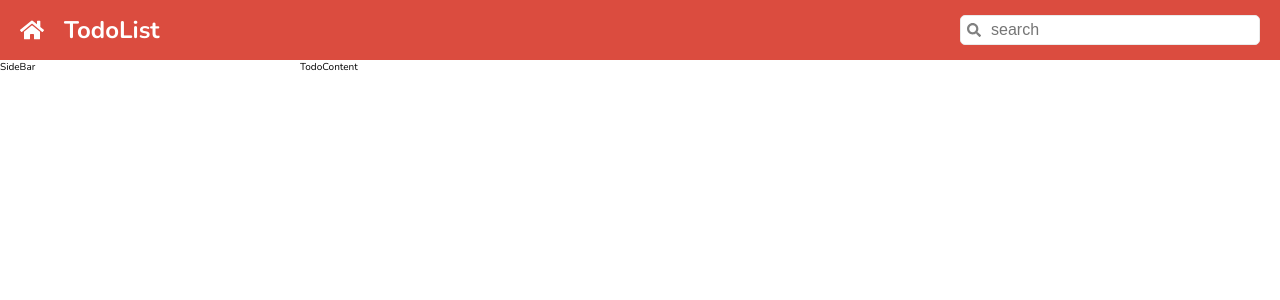
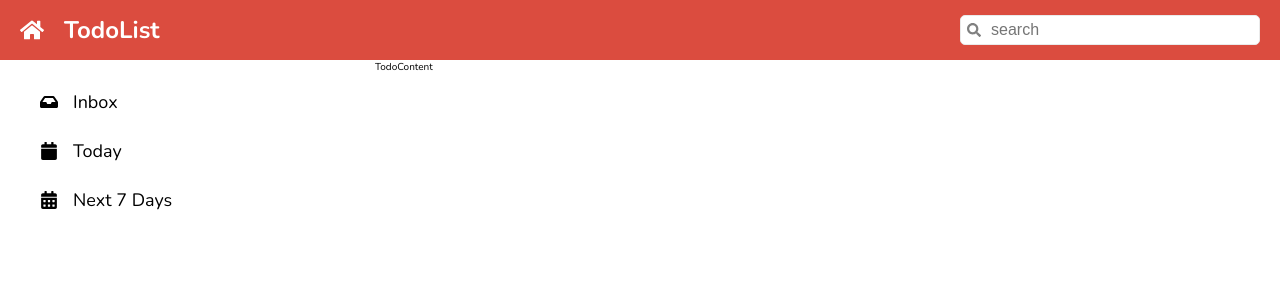
Before and after one commit to maiprapawin/CC15-todolist, a React (Create React App) app: page / in a window 1280 px wide. Shown: the top 300 px of the page. Built offline with nearby package versions, Linux system fonts and the light colour scheme.

Commit message:
finished: list UI

```diff
--- a/src/app/App.jsx
+++ b/src/app/App.jsx
@@ -1,4 +1,10 @@
 import "./App.scss";
+import {
+  FaInbox,
+  FaCalendar,
+  FaCalendarAlt,
+  FaChevronDown,
+} from "react-icons/fa";
 import Header from "../components/Header";
 
 function App() {
@@ -8,7 +14,27 @@
         <Header />
       </div>
 
-      <div className="todo__sidebar">SideBar</div>
+      <div className="todo__sidebar">
+        <aside className="sidebar">
+          <section className="sidebar__category">
+            <ul className="list">
+              <li className="list__item">
+                <FaInbox className="list__item__icon" />
+                <p className="list__item__text">Inbox</p>
+              </li>
+              <li className="list__item">
+                <FaCalendar className="list__item__icon" />
+                <p className="list__item__text">Today</p>
+              </li>
+              <li className="list__item">
+                <FaCalendarAlt className="list__item__icon" />
+                <p className="list__item__text">Next 7 Days</p>
+              </li>
+            </ul>
+          </section>
+          <section className="sidebar__category"></section>
+        </aside>
+      </div>
       <div className="todo__content">TodoContent</div>
     </div>
   );
--- a/src/app/App.scss
+++ b/src/app/App.scss
@@ -27,5 +27,37 @@
   }
 }
 
-// HEADER
-// ย้ายไปไว้ที่ Header.scss
+.sidebar {
+  display: flex;
+  flex-direction: column;
+  gap: 10px;
+  padding: 20px 30px;
+  height: calc(100vh - $header-height);
+}
+
+// Block
+.list {
+  display: flex;
+  flex-direction: column;
+  gap: 5px;
+
+  // Element
+  &__item {
+    display: flex;
+    align-items: center;
+    gap: 15px;
+    font-size: 1.8rem;
+    padding: 10px;
+    border-radius: 4px;
+    cursor: pointer;
+
+    &:hover {
+      background-color: $grey-light;
+    }
+
+    // Modifier
+    &__text {
+      font-weight: 400;
+    }
+  }
+}
--- a/src/index.scss
+++ b/src/index.scss
@@ -7,7 +7,7 @@
 $grey-dark: #808080;
 $white: #fff;
 $header-height: 60px;
-$sidebar-width: 300px;
+$sidebar-width: 375px;
 
 // GLOBAL RESET
 *,
@@ -31,3 +31,7 @@
   -moz-osx-font-smoothing: grayscale;
   //   background-color: $primary;
 }
+
+li {
+  list-style: none;
+}
```
